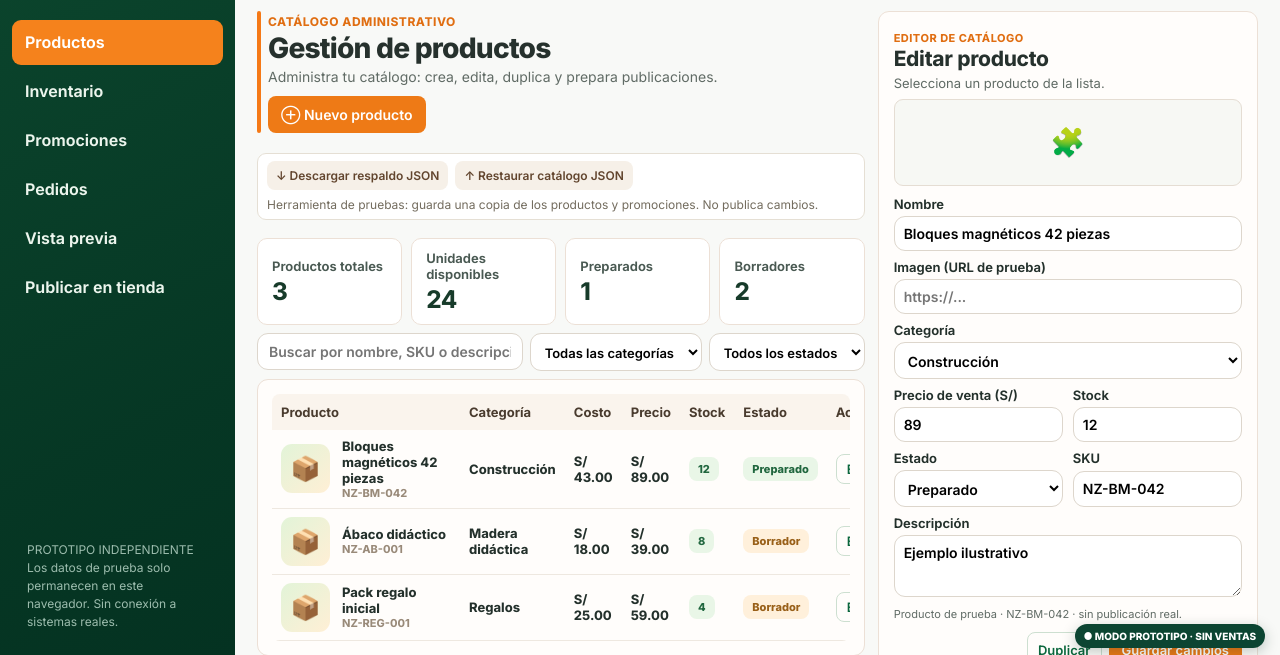
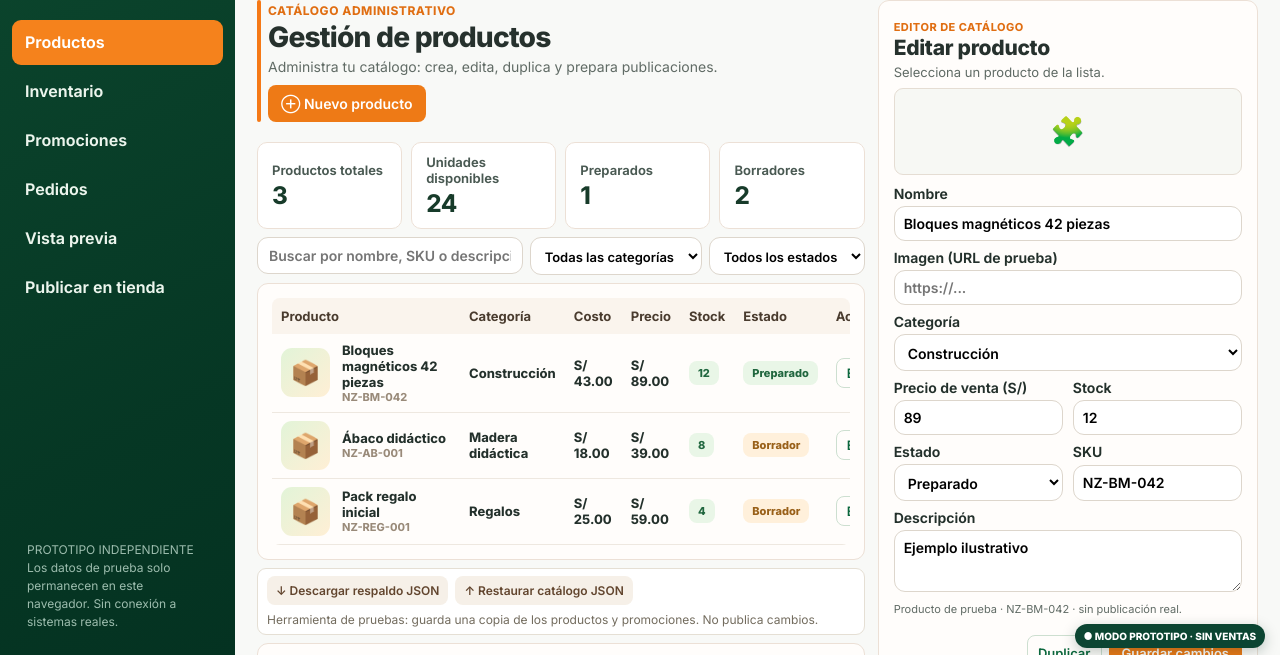
Before and after one commit to guarnizp25-eng/nzer-com-taller, a website: page admin-demo/index.html in a window 1280 px wide. Shown: the part 139-794 px from the top of the page. Drawn offline with Linux system fonts and the light colour scheme.

Commit message:
NZER ADMIN: prioritize compact product table and full top-position editor

```diff
--- a/admin-demo/admin-work-v3.css
+++ b/admin-demo/admin-work-v3.css
@@ -78,11 +78,11 @@ td{padding:8px 9px}
 #view-productos > .product-filters,
 #view-productos > .panel{grid-column:1}
 #view-productos > .titleline{grid-row:1}
-#view-productos > .nza-catalog-io{grid-row:2}
-#view-productos > .stats{grid-row:3;margin:0}
-#view-productos > .product-filters{grid-row:4;margin:0}
+#view-productos > .stats{grid-row:2;margin:0}
+#view-productos > .product-filters{grid-row:3;margin:0}
+#view-productos > .nza-catalog-io{grid-row:5;margin:0!important}
 #view-productos > .product-layout{display:contents}
-#view-productos .product-layout > .panel{grid-column:1;grid-row:5}
+#view-productos .product-layout > .panel{grid-column:1;grid-row:4}
 #view-productos .product-layout > .product-editor{grid-column:2;grid-row:1 / span 6;align-self:start;position:sticky;top:72px;min-width:0;max-height:calc(100vh - 88px);overflow:auto;scrollbar-width:thin}
 #view-productos > .panel{grid-row:6;margin-top:0!important}
 #view-productos .product-editor .panel{margin:0}
@@ -113,3 +113,13 @@ td{padding:8px 9px}
   #view-productos .editor-fields{grid-template-columns:1fr}
   #view-productos .editor-fields label.full{grid-column:auto}
 }
+
+/* Ajustes de la pantalla aprobada: el catálogo queda a la izquierda y el editor comienza arriba. */
+#view-productos .product-editor .editor-fields label{font-size:14px}
+#view-productos .product-editor .field{font-size:14px}
+#view-productos .product-editor .editor-actions{padding-top:8px}
+#view-productos .product-editor .panel-heading h2{font-weight:760}
+#view-productos .product-layout>.panel{min-width:0}
+#view-productos .nza-catalog-io{align-self:start}
+body:has(#view-productos:not(.hidden)) .note{font-size:12px;padding:7px 11px;margin-bottom:10px}
+@media(min-width:931px){#view-productos .product-layout>.product-editor{max-height:calc(100dvh - 92px)}}
```
